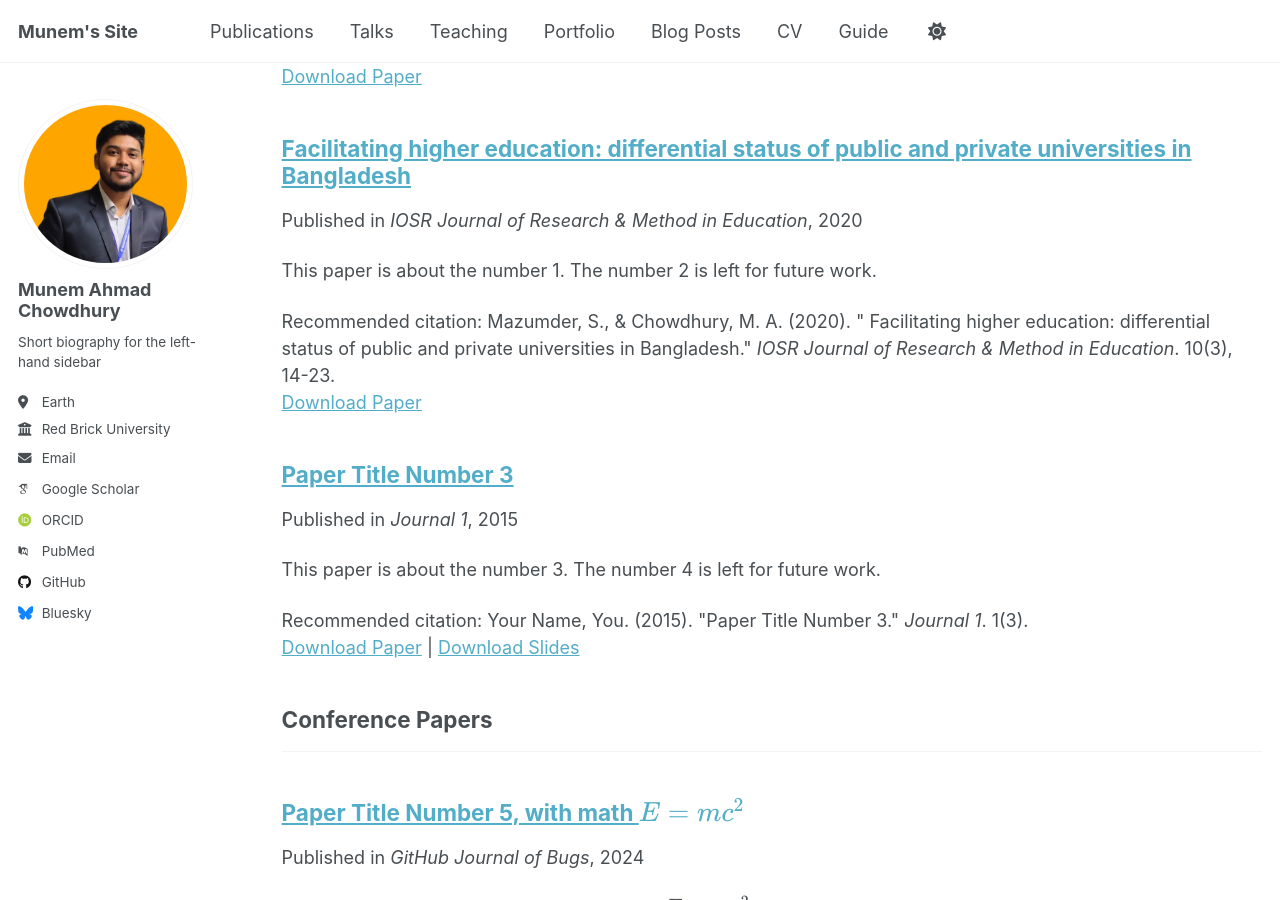
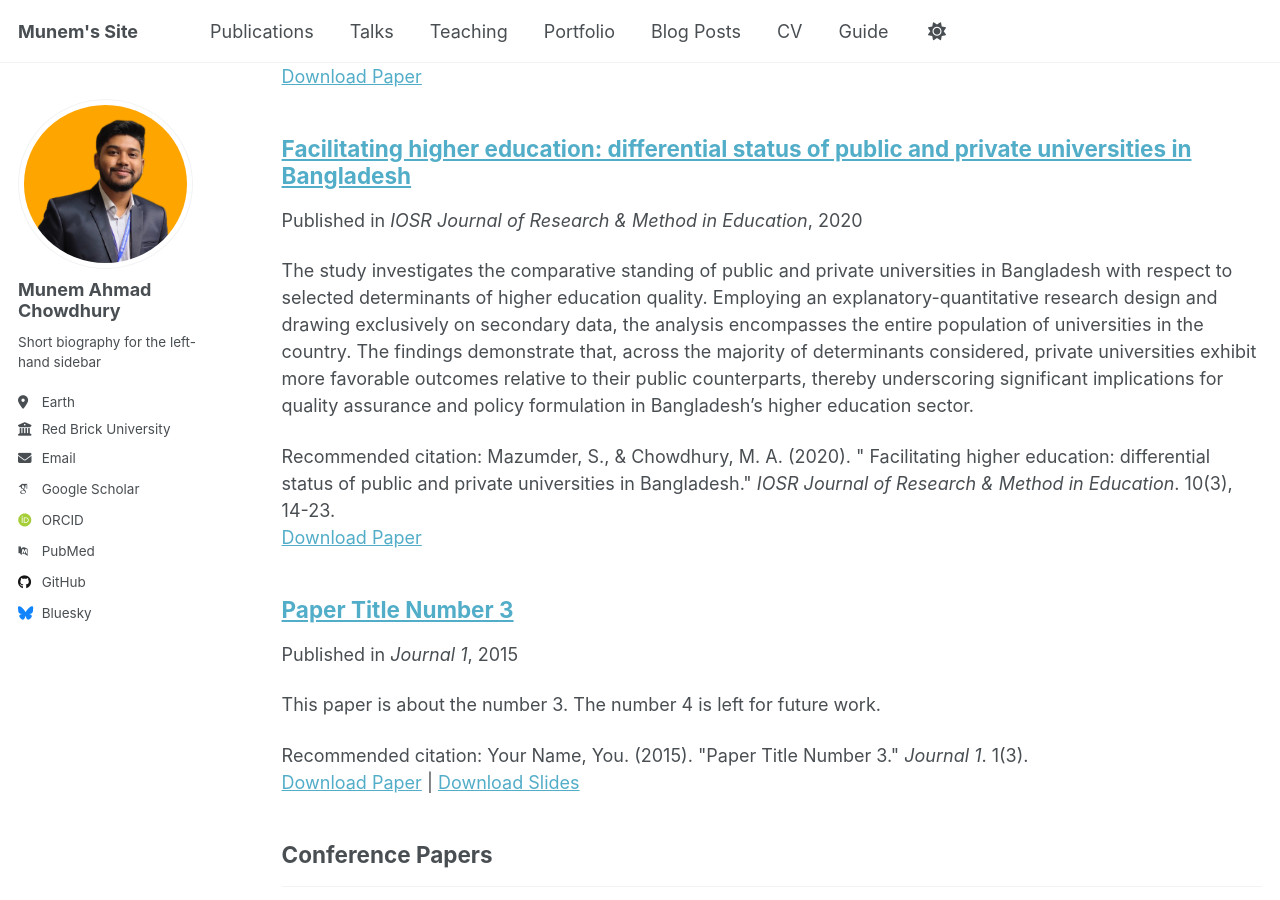
Before and after one commit to munemahmad/munemahmad.github.io, a Jekyll site: the page built from _pages/publications.html, in a window 1280 px wide and 900 px high, scrolled down 684 px. Built offline with Jekyll 4.4.1, drawn with Linux system fonts in a browser that asks for light colours; some web fonts are replaced; a script that is not in the unit is left out.

Commit message:
Update paper1.md

```diff
--- a/_publications/paper1.md
+++ b/_publications/paper1.md
@@ -3,7 +3,7 @@ title: "Facilitating higher education: differential status of public and private
 collection: publications
 category: manuscripts
 permalink: /publication/paper1
-excerpt: 'This paper is about the number 1. The number 2 is left for future work.'
+excerpt: 'The study investigates the comparative standing of public and private universities in Bangladesh with respect to selected determinants of higher education quality. Employing an explanatory-quantitative research design and drawing exclusively on secondary data, the analysis encompasses the entire population of universities in the country. The findings demonstrate that, across the majority of determinants considered, private universities exhibit more favorable outcomes relative to their public counterparts, thereby underscoring significant implications for quality assurance and policy formulation in Bangladesh’s higher education sector.'
 date: 2020-06-28
 venue: 'IOSR Journal of Research & Method in Education'
 paperurl: 'http://munemahmadchowdhury.github.io/files/paper1.pdf'
```
